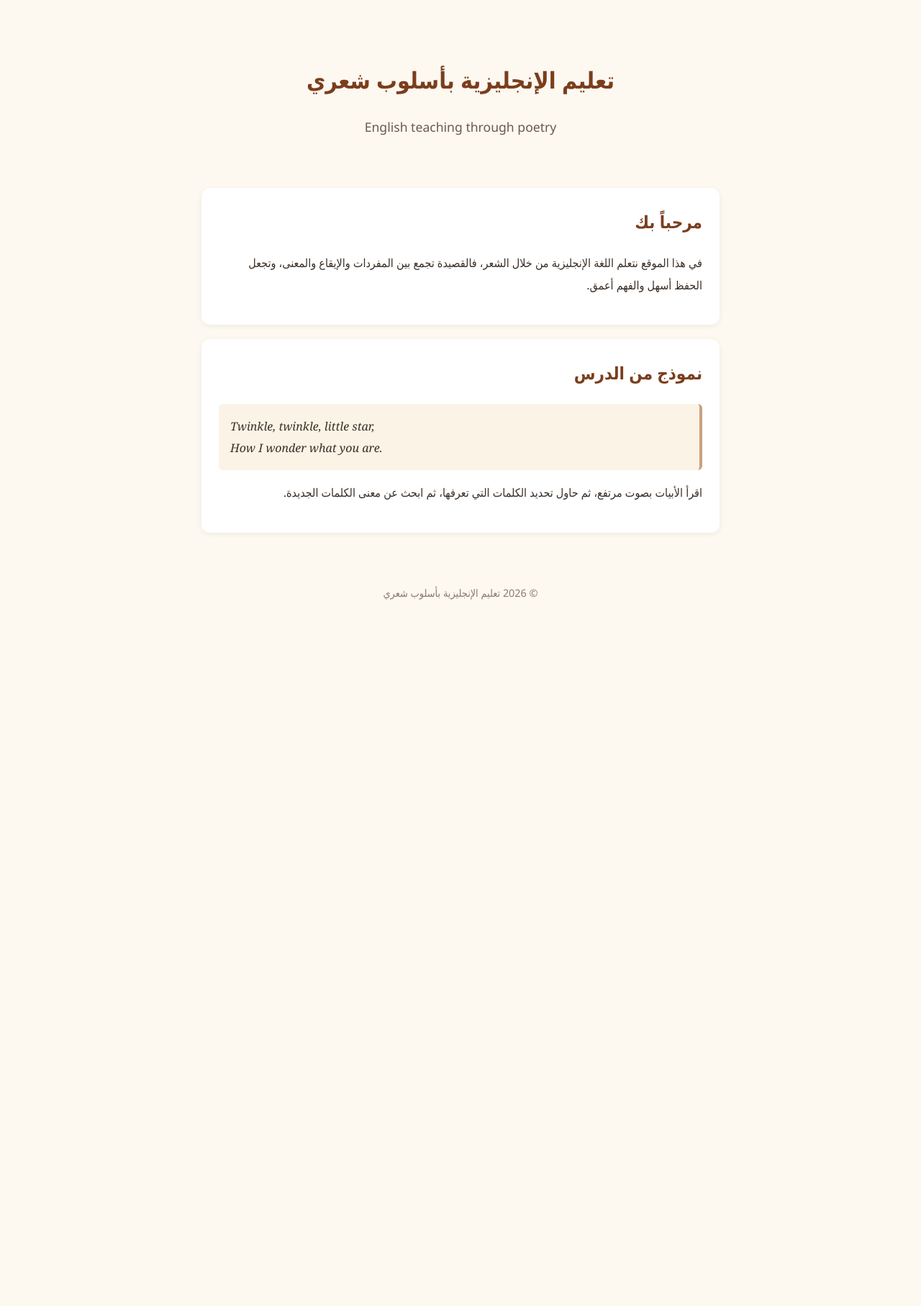
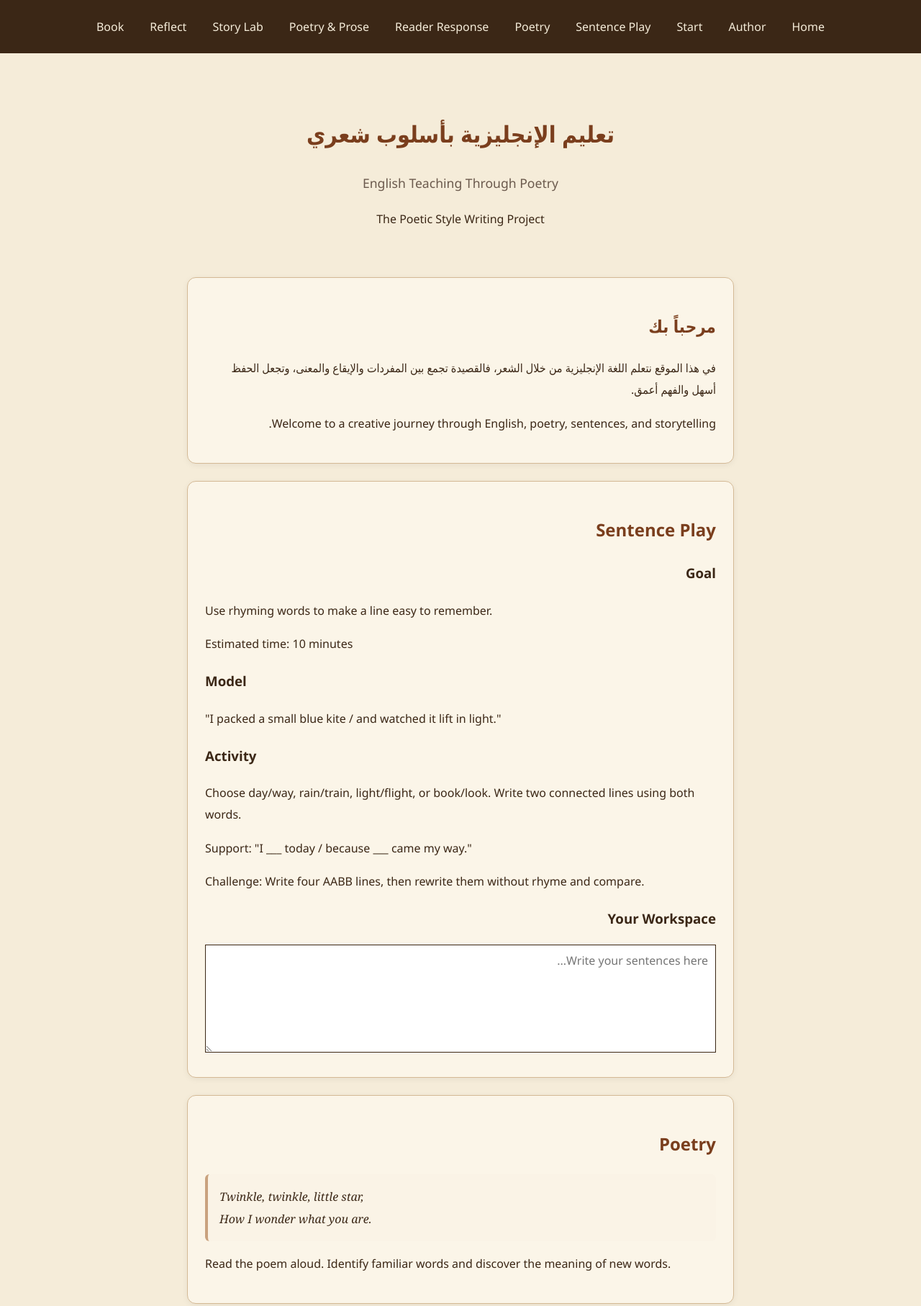
Before and after one commit to Englishpoeticstyle/englishpoeticstyle.github.io, a plain HTML site: page index.html in a window 1280 px wide. Shown: the top 1814 px of the page at 72% size. Before the commit the page ends 867 px from the top, so only its background shows below. Drawn offline with Linux system fonts and the light colour scheme.

Commit message:
Update index.html

```diff
--- a/index.html
+++ b/index.html
@@ -1,46 +1,88 @@
+
 <!DOCTYPE html>
 <html lang="ar" dir="rtl">
 <head>
   <meta charset="UTF-8">
   <meta name="viewport" content="width=device-width, initial-scale=1.0">
-  <title>تعليم الإنجليزية بأسلوب شعري</title>
+
+  <title>The Poetic Style Writing Project</title>
+
   <style>
     body {
       margin: 0;
       font-family: "Segoe UI", Tahoma, Arial, sans-serif;
-      background-color: #fdf8f0;
-      color: #3a2e25;
+      background: #f5ecd9;
+      color: #3b2716;
       line-height: 1.9;
     }
+
+    /* Navigation */
+
+    .site-nav {
+      display: flex;
+      flex-wrap: wrap;
+      gap: 1rem;
+      justify-content: center;
+      padding: 1rem;
+      background: #3b2716;
+    }
+
+    .site-nav a {
+      color: #f5ecd9;
+      text-decoration: none;
+      padding: 6px 10px;
+    }
+
+    .site-nav a:hover {
+      background: #c9a27e;
+      color: #3b2716;
+      border-radius: 5px;
+    }
+
+    /* Header */
+
     header {
       text-align: center;
       padding: 60px 20px 30px;
     }
+
     h1 {
       font-size: 2rem;
       color: #7a3e1d;
-      margin-bottom: 0.3em;
     }
+
     .subtitle {
       font-size: 1.1rem;
       color: #6b5a4d;
     }
+
+    /* Main Content */
+
     main {
-      max-width: 720px;
+      max-width: 760px;
       margin: 0 auto;
       padding: 20px;
     }
-    .card {
-      background: #ffffff;
+
+    .card,
+    .lesson-card {
+      background: #fbf5e8;
+      border: 1px solid #d4b995;
       border-radius: 12px;
       padding: 24px;
-      margin-bottom: 20px;
-      box-shadow: 0 2px 8px rgba(0, 0, 0, 0.06);
+      margin-bottom: 24px;
+      box-shadow: 0 2px 8px rgba(0,0,0,0.06);
     }
-    .card h2 {
-      margin-top: 0;
+
+    h2 {
       color: #7a3e1d;
     }
+
+    .ltr {
+      direction: ltr;
+      text-align: left;
+    }
+
     .poem {
       font-family: Georgia, "Times New Roman", serif;
       direction: ltr;
@@ -48,49 +90,290 @@
       font-style: italic;
       background: #faf3e6;
       padding: 16px;
-      border-right: 4px solid #c9a27e;
+      border-left: 4px solid #c9a27e;
       border-radius: 6px;
     }
+
+    /* Author */
+
+    .author {
+      text-align: center;
+      max-width: 420px;
+      margin: 40px auto;
+      padding: 20px;
+      color: #3b2716;
+      background: #ffffff;
+      border-radius: 12px;
+    }
+
+    .author-photo {
+      width: 180px;
+      height: 180px;
+      border: 6px solid #3b2716;
+      border-radius: 50%;
+      object-fit: cover;
+    }
+
+    /* Writing Workspace */
+
+    textarea {
+      width: 100%;
+      min-height: 150px;
+      font-size: 1rem;
+      font-family: inherit;
+      background: #ffffff;
+      border: 1px solid #3b2716;
+      padding: 10px;
+      box-sizing: border-box;
+    }
+
+    /* Footer */
+
     footer {
       text-align: center;
       padding: 30px;
       color: #8a7a6d;
       font-size: 0.9rem;
     }
+
+    section {
+      scroll-margin-top: 20px;
+    }
   </style>
 </head>
+
 <body>
 
-  <header>
+  <!-- NAVIGATION MENU -->
+
+  <nav class="site-nav">
+    <a href="#home">Home</a>
+    <a href="#author">Author</a>
+    <a href="#start">Start</a>
+    <a href="#sentence-play">Sentence Play</a>
+    <a href="#poetry">Poetry</a>
+    <a href="#reader-response">Reader Response</a>
+    <a href="#poetry-prose">Poetry &amp; Prose</a>
+    <a href="#story-lab">Story Lab</a>
+    <a href="#reflect">Reflect</a>
+    <a href="#book">Book</a>
+  </nav>
+
+  <!-- HOME -->
+
+  <header id="home">
     <h1>تعليم الإنجليزية بأسلوب شعري</h1>
-    <p class="subtitle">English teaching through poetry</p>
+    <p class="subtitle">English Teaching Through Poetry</p>
+    <p>The Poetic Style Writing Project</p>
   </header>
 
   <main>
-    <section class="card">
+
+    <section class="card" id="start">
       <h2>مرحباً بك</h2>
+
       <p>
-        في هذا الموقع نتعلم اللغة الإنجليزية من خلال الشعر، فالقصيدة تجمع بين
-        المفردات والإيقاع والمعنى، وتجعل الحفظ أسهل والفهم أعمق.
+        في هذا الموقع نتعلم اللغة الإنجليزية من خلال الشعر،
+        فالقصيدة تجمع بين المفردات والإيقاع والمعنى،
+        وتجعل الحفظ أسهل والفهم أعمق.
+      </p>
+
+      <p>
+        Welcome to a creative journey through English,
+        poetry, sentences, and storytelling.
       </p>
     </section>
 
-    <section class="card">
-      <h2>نموذج من الدرس</h2>
+    <!-- SENTENCE PLAY -->
+
+    <section class="lesson-card" id="sentence-play">
+      <h2>Sentence Play</h2>
+
+      <h3>Goal</h3>
+
+      <p class="ltr">
+        Use rhyming words to make a line easy to remember.
+      </p>
+
+      <p class="ltr">Estimated time: 10 minutes</p>
+
+      <div class="ltr">
+        <h3>Model</h3>
+
+        <p>
+          "I packed a small blue kite / and watched it lift in light."
+        </p>
+
+        <h3>Activity</h3>
+
+        <p>
+          Choose day/way, rain/train, light/flight, or book/look.
+          Write two connected lines using both words.
+        </p>
+
+        <p>
+          Support: "I ___ today / because ___ came my way."
+        </p>
+
+        <p>
+          Challenge: Write four AABB lines, then rewrite them
+          without rhyme and compare.
+        </p>
+      </div>
+
+      <h3>Your Workspace</h3>
+
+      <textarea id="workspace"
+        placeholder="Write your sentences here..."></textarea>
+    </section>
+
+    <!-- POETRY -->
+
+    <section class="lesson-card" id="poetry">
+      <h2>Poetry</h2>
+
       <p class="poem">
         Twinkle, twinkle, little star,<br>
         How I wonder what you are.
       </p>
-      <p>
-        اقرأ الأبيات بصوت مرتفع، ثم حاول تحديد الكلمات التي تعرفها، ثم ابحث عن
-        معنى الكلمات الجديدة.
+
+      <p class="ltr">
+        Read the poem aloud. Identify familiar words
+        and discover the meaning of new words.
       </p>
     </section>
+
+    <!-- READER RESPONSE -->
+
+    <section class="lesson-card" id="reader-response">
+      <h2>Reader Response</h2>
+
+      <p class="ltr">
+        Read a poem and express your thoughts.
+      </p>
+
+      <p class="ltr">
+        What is the main idea? Which words do you like?
+        How does the poem make you feel?
+      </p>
+
+      <textarea id="reader-workspace"
+        placeholder="Write your response here..."></textarea>
+    </section>
+
+    <!-- POETRY AND PROSE -->
+
+    <section class="lesson-card" id="poetry-prose">
+      <h2>Poetry &amp; Prose</h2>
+
+      <p class="ltr">
+        Poetry uses rhythm, imagery, and carefully chosen words.
+        Prose uses ordinary sentences to communicate ideas and stories.
+      </p>
+
+      <p class="ltr">
+        Activity: Write one idea first as a short poem,
+        then rewrite it as a paragraph.
+      </p>
+
+      <textarea id="prose-workspace"
+        placeholder="Write your poem and prose here..."></textarea>
+    </section>
+
+    <!-- STORY LAB -->
+
+    <section class="lesson-card" id="story-lab">
+      <h2>Story Lab</h2>
+
+      <p class="ltr">
+        Create a short story using imagination and descriptive language.
+      </p>
+
+      <p class="ltr">
+        Start with: "One morning, I discovered a mysterious letter..."
+      </p>
+
+      <textarea id="story-workspace"
+        placeholder="Write your story here..."></textarea>
+    </section>
+
+    <!-- REFLECT -->
+
+    <section class="lesson-card" id="reflect">
+      <h2>Reflect</h2>
+
+      <p class="ltr">
+        Think about what you have learned.
+      </p>
+
+      <p class="ltr">
+        What did you enjoy? What was difficult?
+        What would you like to improve?
+      </p>
+
+      <textarea id="reflect-workspace"
+        placeholder="Write your reflection here..."></textarea>
+    </section>
+
+    <!-- BOOK -->
+
+    <section class="lesson-card" id="book">
+      <h2>Book</h2>
+
+      <p class="ltr">
+        The Poetic Style Writing Project
+      </p>
+
+      <p class="ltr">
+        A creative project exploring sentence play,
+        poetry, prose, and story writing for English learners.
+      </p>
+    </section>
+
   </main>
 
+  <!-- AUTHOR -->
+
+  <section class="author" id="author">
+
+    <img
+      src="author.jpg"
+      alt="Noureddine Bouzaher, author of The Poetic Style Writing Project"
+      class="author-photo"
+    >
+
+    <h2>Noureddine Bouzaher</h2>
+
+    <p>
+      Author of The Poetic Style Writing Project.
+      Sentence play, poetry, and story writing for English learners.
+    </p>
+
+  </section>
+
+  <!-- FOOTER -->
+
   <footer>
-    © 2026 تعليم الإنجليزية بأسلوب شعري
+    © 2026 The Poetic Style Writing Project
+    <br>
+    جميع الحقوق محفوظة
   </footer>
+
+  <!-- AUTOMATIC SAVING -->
+
+  <script>
+    const workspaces = document.querySelectorAll("textarea");
+
+    workspaces.forEach((box) => {
+      const key = "poetic-project-" + box.id;
+
+      box.value = localStorage.getItem(key) || "";
+
+      box.addEventListener("input", () => {
+        localStorage.setItem(key, box.value);
+      });
+    });
+  </script>
 
 </body>
 </html>
```
